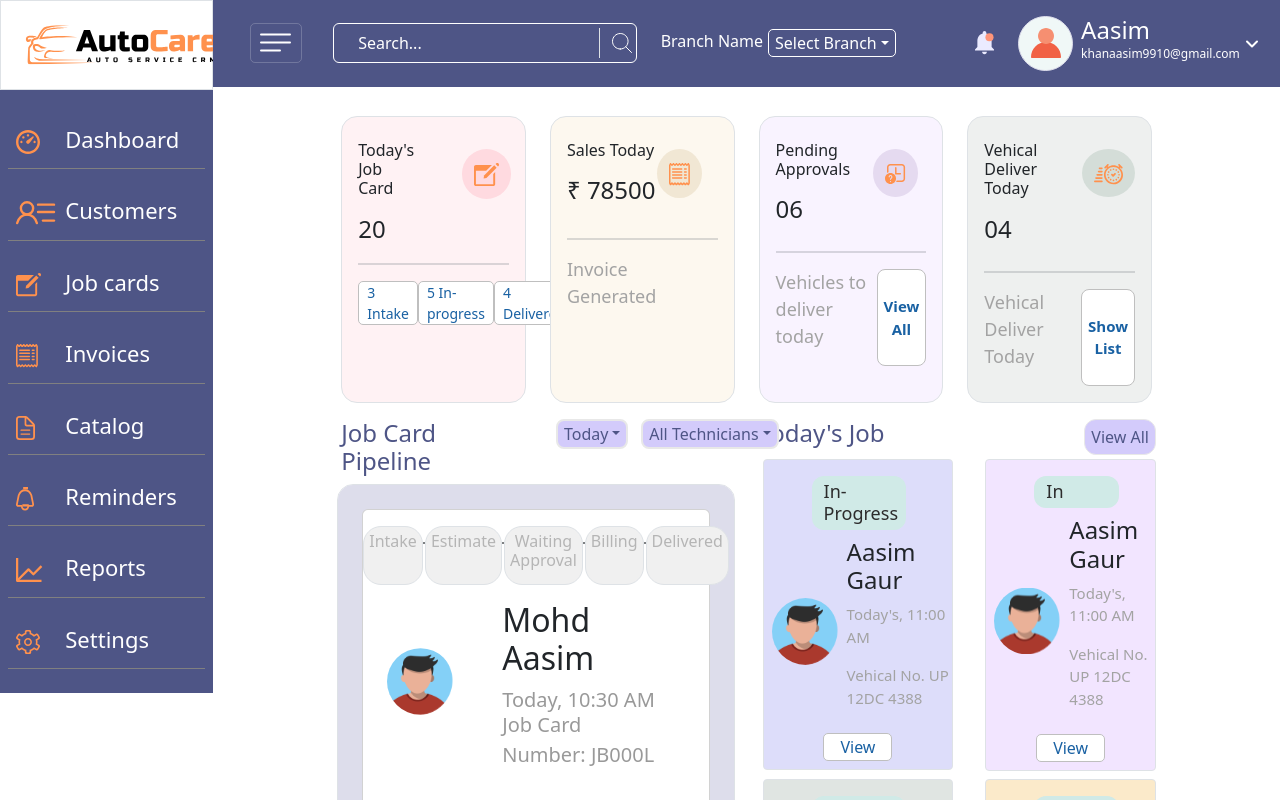
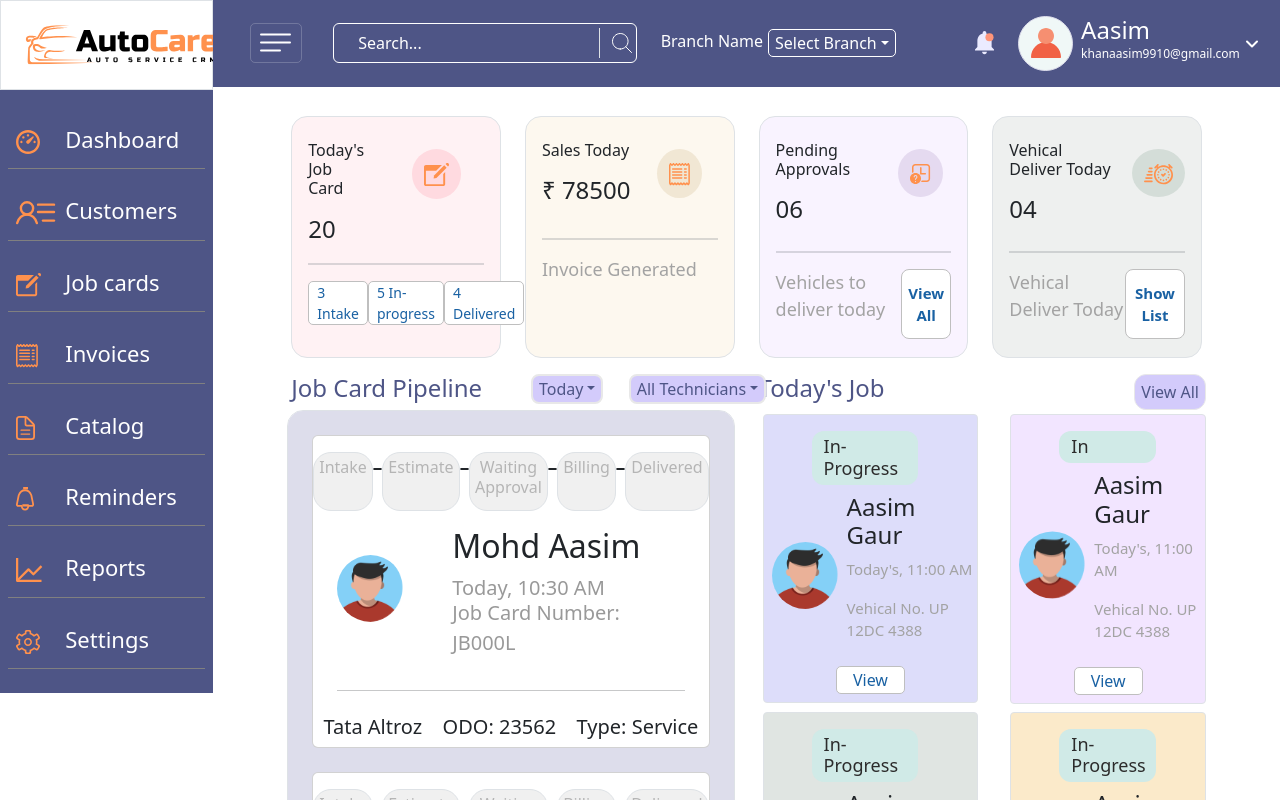
Before and after one commit to mdaasim77/AutoCare_Car_service_project, a React (Vite) app: page / in a window 1280 px wide. Shown: the top 800 px of the page. Built offline with nearby package versions, Linux system fonts and the light colour scheme.

Commit message:
add css in full screen mode to make website look good

```diff
--- a/src/index.css
+++ b/src/index.css
@@ -142,11 +142,11 @@ nav {
 .main_full {
   width: 100%;
   transition: width 0.3s ease-in-out;
-  padding: 100px;
+  padding: 100px 20px;
 }
 .main-area {
   margin-left: 16.66%;
-  padding: 100px;
+  padding: 100px 50px;
 
   transition: width 0.3s ease-in-out;
 }
```
